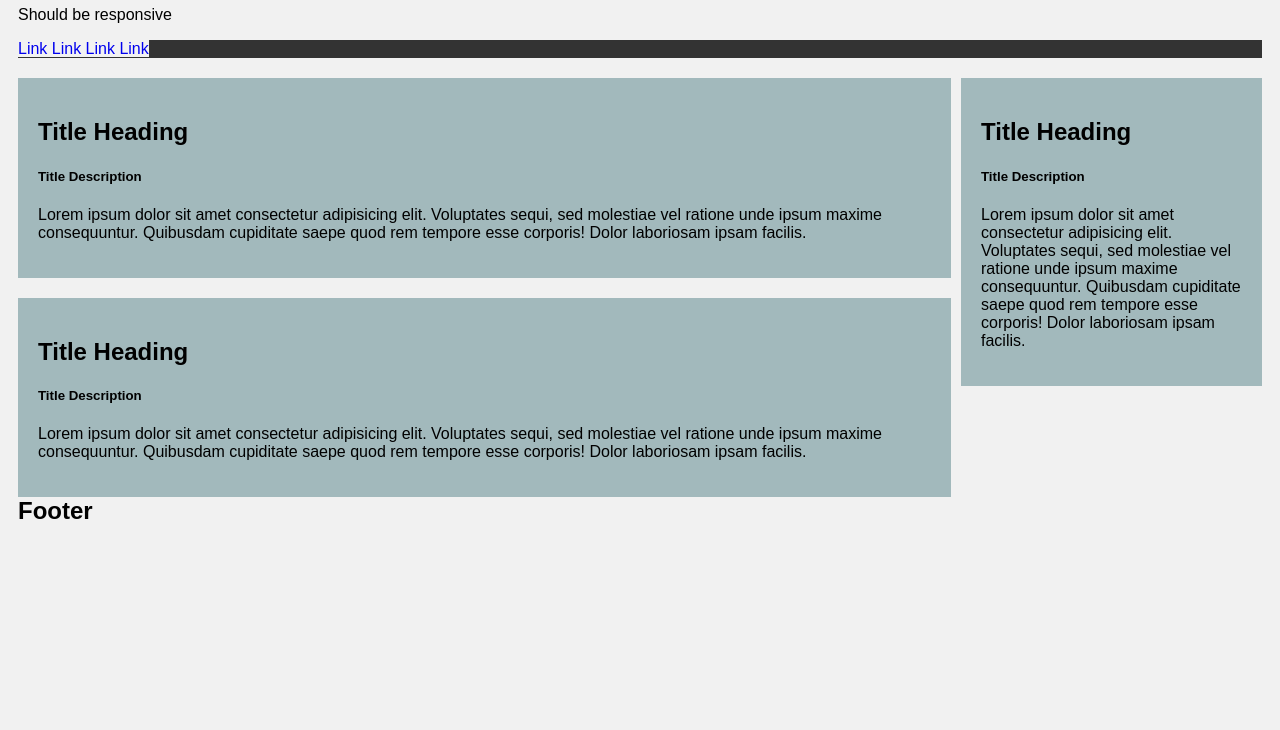
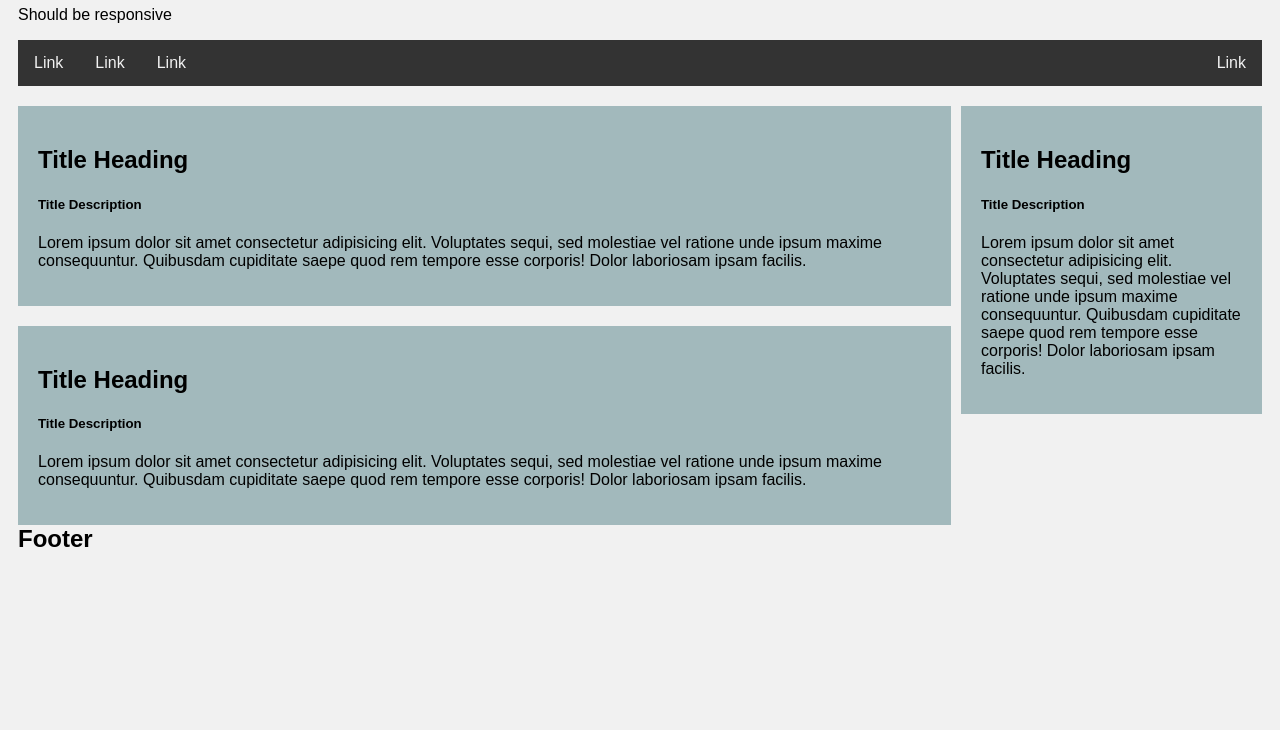
Before and after one commit to nabil828/comp1537-w22-repo, a plain HTML site: page lab4/index.html in a window 1280 px wide. Shown: the part 70-800 px from the top of the page. Drawn offline with Linux system fonts and the light colour scheme.

Commit message:
fixing the links

```diff
--- a/lab4/index.html
+++ b/lab4/index.html
@@ -9,6 +9,7 @@
             box-sizing: border-box;
         }
         #left_column {
+            clear: both;
             width: 75%;
             float: left;
         }
@@ -32,11 +33,15 @@
 
         #topnav{
             background-color: #333;
+            overflow: hidden;
         }
 
         #topnav a{
-            background-color: #f2f2f2;
+            color: #f2f2f2;
             text-decoration: none;
+            display: block;
+            float: left;
+            padding: 14px 16px;
         }
 
         #footer{
@@ -61,7 +66,7 @@
 
         <a href="#"> Link </a>
 
-        <a href="#"> Link </a>
+        <a href="#" style="float: right;"> Link </a>
     </div>
 
     <div id="left_column">
```
